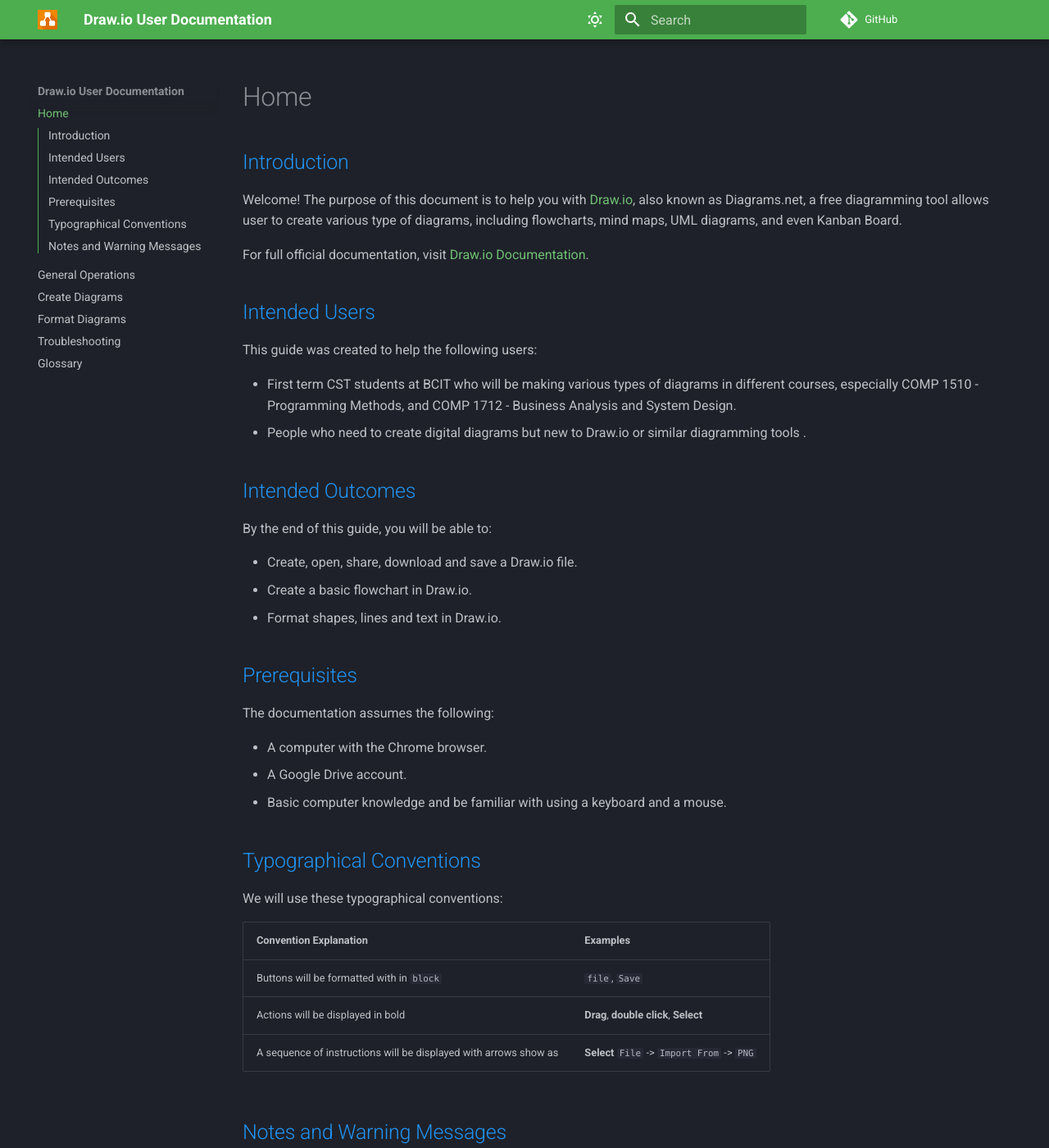
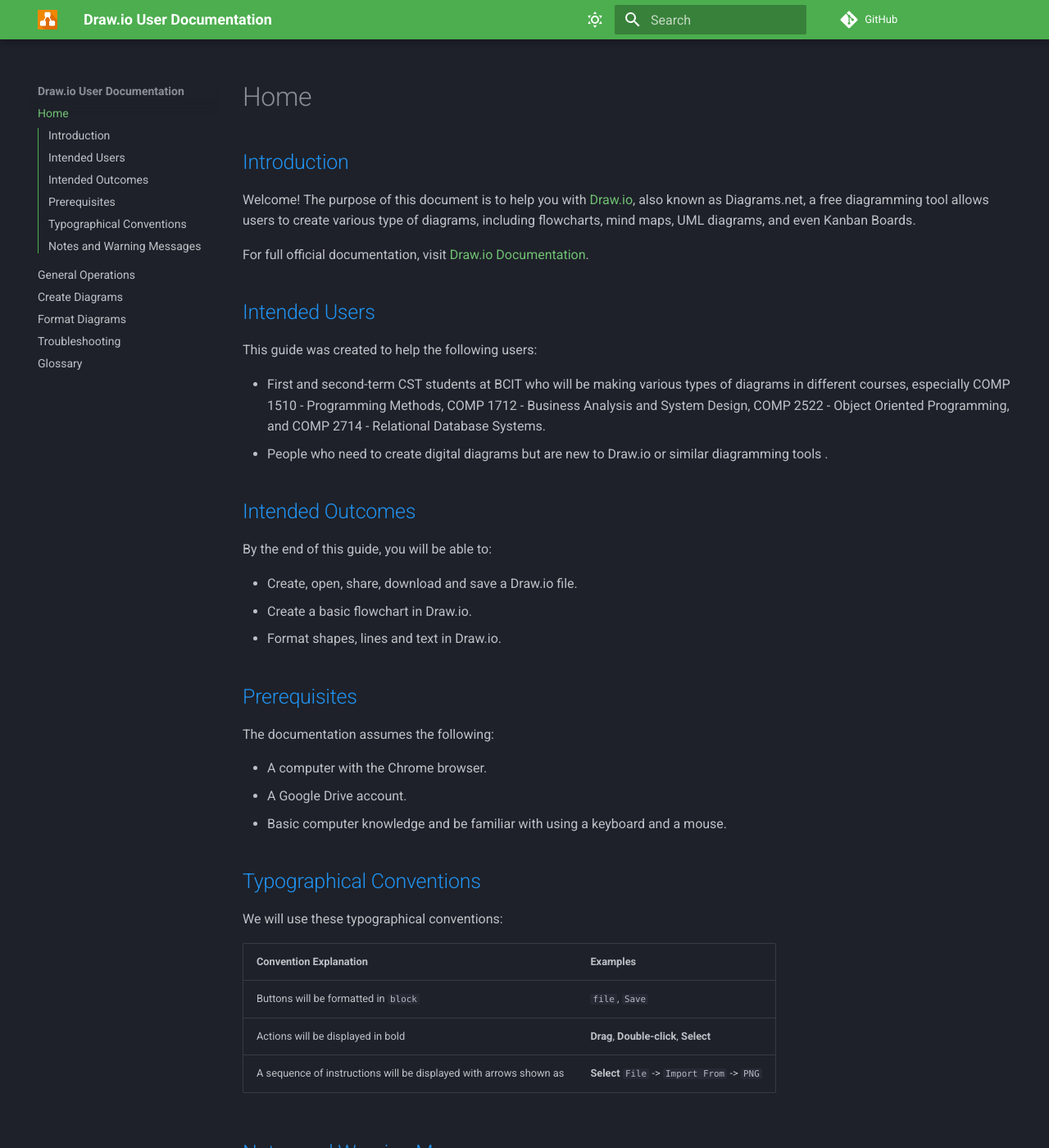
Before and after one commit to zoeyj3/2216_documentation, an MkDocs documentation site: the page built from docs/index.md, in a window 1280 px wide and 1400 px high. Shown: the whole window at 82% size. Built offline with MkDocs 1.6.1 and Material for MkDocs 9.7.7, drawn with Linux system fonts in a browser that asks for light colours; some web fonts are replaced; comment, search, counter and statistics services are not loaded.

Commit message:
Correct minor spelling errors

```diff
--- a/docs/index.md
+++ b/docs/index.md
@@ -2,7 +2,7 @@
 
 ## Introduction
 
-Welcome! The purpose of this document is to help you with [Draw.io](https://app.diagrams.net/), also known as Diagrams.net, a free diagramming tool allows user to create various type of diagrams, including flowcharts, mind maps, UML diagrams, and even Kanban Board.
+Welcome! The purpose of this document is to help you with [Draw.io](https://app.diagrams.net/), also known as Diagrams.net, a free diagramming tool allows users to create various type of diagrams, including flowcharts, mind maps, UML diagrams, and even Kanban Boards.
 
 For full official documentation, visit [Draw.io Documentation](https://www.drawio.com/doc/).
 
@@ -10,8 +10,8 @@
 
 This guide was created to help the following users:
 
-* First term CST students at BCIT who will be making various types of diagrams in different courses, especially COMP 1510 - Programming Methods, and COMP 1712 - Business Analysis and System Design.
-* People who need to create digital diagrams but new to Draw.io or similar diagramming tools .
+* First and second-term CST students at BCIT who will be making various types of diagrams in different courses, especially COMP 1510 - Programming Methods, COMP 1712 - Business Analysis and System Design, COMP 2522 - Object Oriented Programming, and COMP 2714 - Relational Database Systems.
+* People who need to create digital diagrams but are new to Draw.io or similar diagramming tools .
 
 ## Intended Outcomes
 
@@ -35,9 +35,9 @@
 
 | Convention Explanation          | Examples                        |
 | ------------------------------ | ------------------------------ |
-| Buttons will be formatted with in `block`|`file`, `Save`|
-| Actions will be displayed in bold | **Drag**, **double click**, **Select** |
-| A sequence of instructions will be displayed with arrows show as | **Select** `File` -> `Import From` -> `PNG`|
+| Buttons will be formatted in `block`|`file`, `Save`|
+| Actions will be displayed in bold | **Drag**, **Double-click**, **Select** |
+| A sequence of instructions will be displayed with arrows shown as | **Select** `File` -> `Import From` -> `PNG`|
 
 
 ## Notes and Warning Messages
```
Also changed, not shown: docs/create-diagrams.md (+3 -3 lines), docs/general-operations.md (+5 -5 lines), docs/glossary.md (+2 -0 lines), docs/troubleshooting.md (+3 -3 lines).
